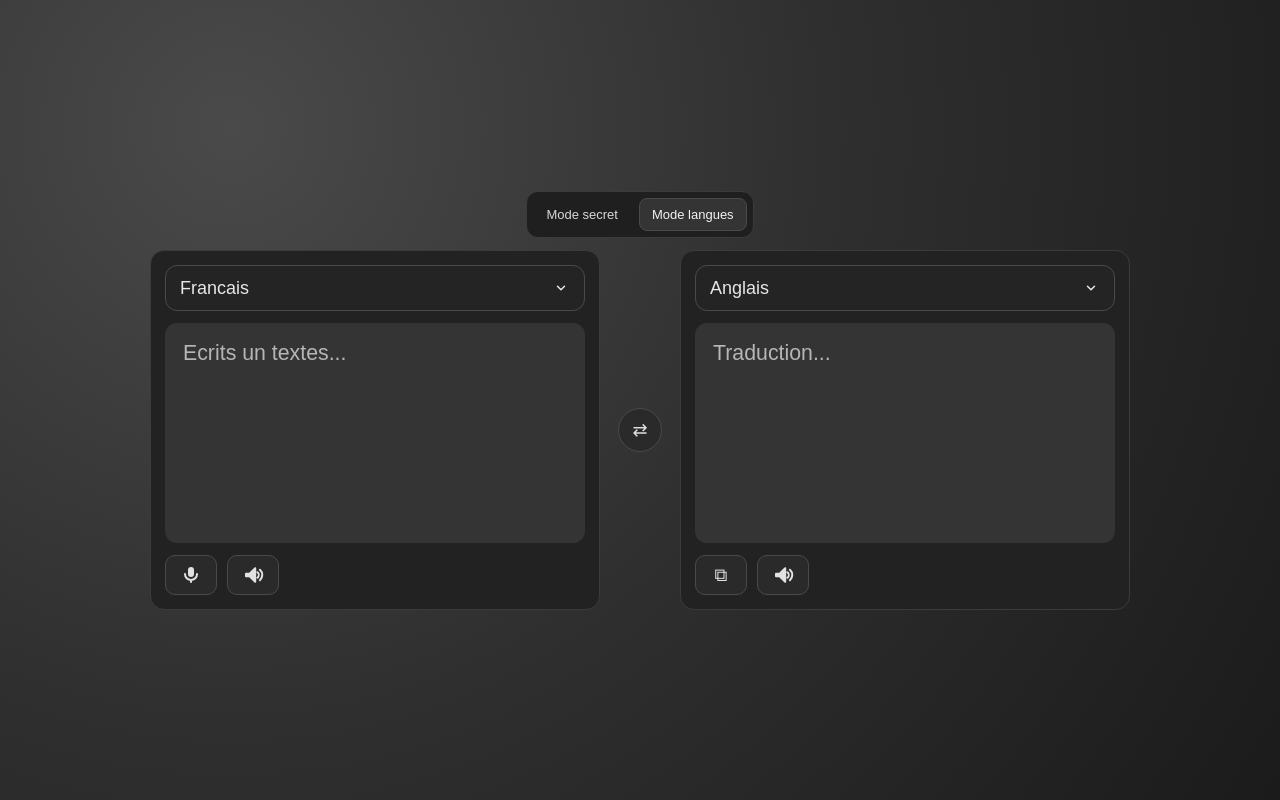
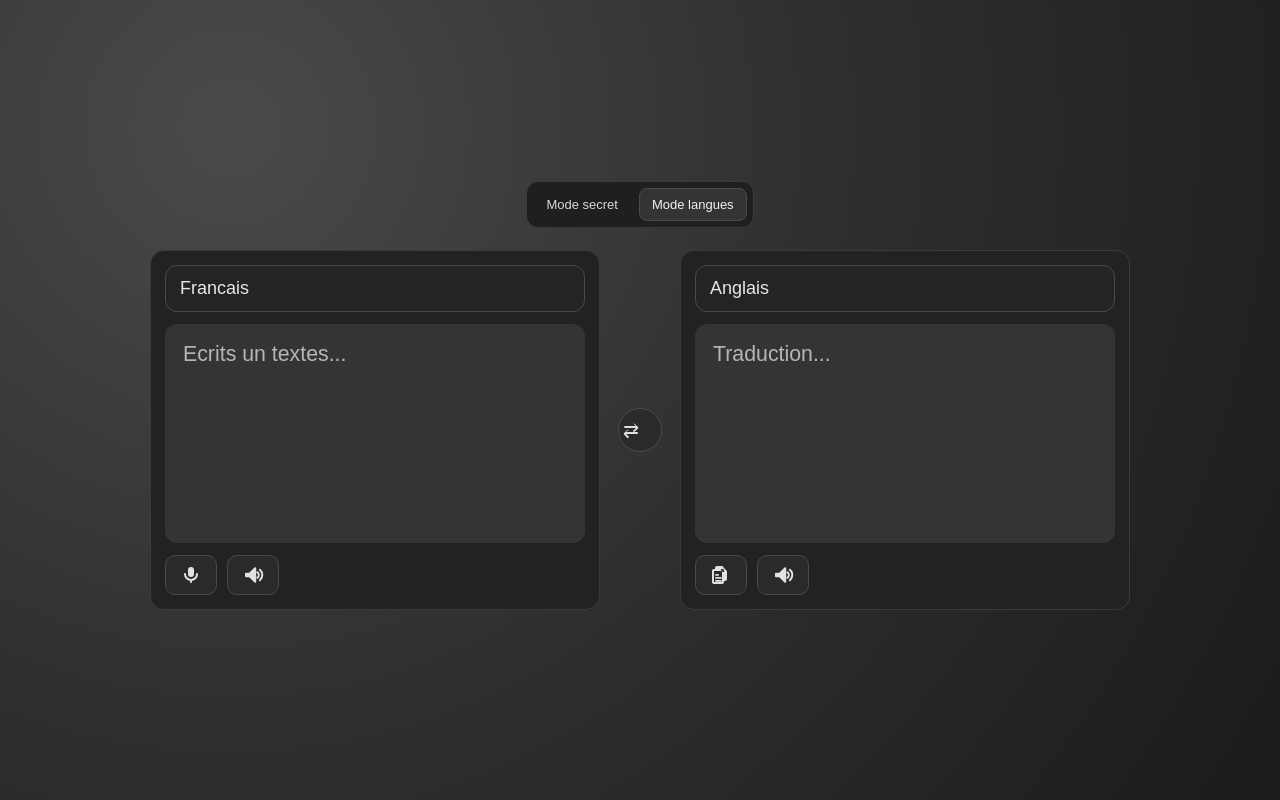
Before and after one commit to mileydelatreche-43Y4EH/languesecrete, a Next.js app: page / in a window 1280 px wide. Both pictures are taken after a click on the button "Mode langues". Built offline with nearby package versions, Linux system fonts and the light colour scheme.

Commit message:
update design et corrections

```diff
--- a/src/app/page.module.css
+++ b/src/app/page.module.css
@@ -23,6 +23,7 @@
   border: 1px solid #3b3b3b;
   border-radius: 12px;
   padding: 6px;
+  transform: translateY(-10px);
 }
 
 .viewButton {
@@ -85,6 +86,28 @@
 }
 
 .languageSelect:focus {
+  outline: 2px solid #707070;
+  outline-offset: 1px;
+}
+
+.languageSearch {
+  width: 100%;
+  border: 1px solid #4a4a4a;
+  background: #242424;
+  color: #e7e7e7;
+  border-radius: 12px;
+  padding: 12px 14px;
+  font-size: 18px;
+  font-weight: 500;
+}
+
+.languageSearch::placeholder {
+  color: #a9a9a9;
+  font-size: 14px;
+  font-weight: 400;
+}
+
+.languageSearch:focus {
   outline: 2px solid #707070;
   outline-offset: 1px;
 }
@@ -207,6 +230,10 @@
     font-size: 16px;
   }
 
+  .languageSearch {
+    font-size: 16px;
+  }
+
   .textarea {
     font-size: 19px;
     min-height: 180px;
--- a/src/app/page.tsx
+++ b/src/app/page.tsx
@@ -5,7 +5,35 @@ import styles from "./page.module.css";
 
 type AppView = "secret" | "languages";
 type ModeCode = "normal" | "secret";
-type LanguageCode = "fr" | "en" | "es" | "de" | "it" | "pt";
+type LanguageCode =
+  | "fr"
+  | "en"
+  | "es"
+  | "de"
+  | "it"
+  | "pt"
+  | "ar"
+  | "bg"
+  | "zh"
+  | "ko"
+  | "da"
+  | "nl"
+  | "fi"
+  | "el"
+  | "he"
+  | "hi"
+  | "hu"
+  | "id"
+  | "ja"
+  | "no"
+  | "pl"
+  | "ro"
+  | "ru"
+  | "sv"
+  | "th"
+  | "tr"
+  | "uk"
+  | "vi";
 
 type ModeOption = {
   code: ModeCode;
@@ -54,6 +82,28 @@ const LANGUAGES: LanguageOption[] = [
   { code: "de", label: "Allemand", voice: "de-DE" },
   { code: "it", label: "Italien", voice: "it-IT" },
   { code: "pt", label: "Portugais", voice: "pt-PT" },
+  { code: "ar", label: "Arabe", voice: "ar-SA" },
+  { code: "bg", label: "Bulgare", voice: "bg-BG" },
+  { code: "zh", label: "Chinois", voice: "zh-CN" },
+  { code: "ko", label: "Coreen", voice: "ko-KR" },
+  { code: "da", label: "Danois", voice: "da-DK" },
+  { code: "nl", label: "Neerlandais", voice: "nl-NL" },
+  { code: "fi", label: "Finnois", voice: "fi-FI" },
+  { code: "el", label: "Grec", voice: "el-GR" },
+  { code: "he", label: "Hebreu", voice: "he-IL" },
+  { code: "hi", label: "Hindi", voice: "hi-IN" },
+  { code: "hu", label: "Hongrois", voice: "hu-HU" },
+  { code: "id", label: "Indonesien", voice: "id-ID" },
+  { code: "ja", label: "Japonais", voice: "ja-JP" },
+  { code: "no", label: "Norvegien", voice: "nb-NO" },
+  { code: "pl", label: "Polonais", voice: "pl-PL" },
+  { code: "ro", label: "Roumain", voice: "ro-RO" },
+  { code: "ru", label: "Russe", voice: "ru-RU" },
+  { code: "sv", label: "Suedois", voice: "sv-SE" },
+  { code: "th", label: "Thai", voice: "th-TH" },
+  { code: "tr", label: "Turc", voice: "tr-TR" },
+  { code: "uk", label: "Ukrainien", voice: "uk-UA" },
+  { code: "vi", label: "Vietnamien", voice: "vi-VN" },
 ];
 
 const SECRET_MAP: Record<string, string> = {
@@ -107,6 +157,28 @@ function SpeakerIcon() {
       <path
         fill="currentColor"
         d="M13.5 4.5a1 1 0 0 1 1.707.707v13.586a1 1 0 0 1-1.707.707L8.207 14.207H5a1 1 0 0 1-1-1V10.79a1 1 0 0 1 1-1h3.207L13.5 4.5Zm4.702 1.605a1 1 0 0 1 1.414-.054 8 8 0 0 1 0 11.897 1 1 0 0 1-1.36-1.468 6 6 0 0 0 0-8.961 1 1 0 0 1-.054-1.414Zm-2.44 2.42a1 1 0 0 1 1.41-.084 4.8 4.8 0 0 1 0 7.117 1 1 0 1 1-1.326-1.498 2.8 2.8 0 0 0 0-4.12 1 1 0 0 1-.084-1.414Z"
+      />
+    </svg>
+  );
+}
+
+function CopyIcon() {
+  return (
+    <svg viewBox="0 0 24 24" className={styles.iconSvg} aria-hidden="true">
+      <path
+        fill="currentColor"
+        d="M8 3a2 2 0 0 0-2 2v1H5a2 2 0 0 0-2 2v11a2 2 0 0 0 2 2h8a2 2 0 0 0 2-2v-1h1a2 2 0 0 0 2-2V8.8a2 2 0 0 0-.56-1.39l-2.86-2.99A2 2 0 0 0 13.14 3H8Zm6 2.4 1.72 1.8H14V5.4ZM5 8h8v11H5V8Zm4 3a.9.9 0 1 1 0 1.8H7a.9.9 0 0 1 0-1.8h2Zm2.9 3a.9.9 0 1 1 0 1.8H7a.9.9 0 0 1 0-1.8h4.9Zm0 3a.9.9 0 1 1 0 1.8H7a.9.9 0 0 1 0-1.8h4.9Zm3.1-1h1V9h-2a2 2 0 0 1-2-2V5H8v1h5a2 2 0 0 1 2 2v8Z"
+      />
+    </svg>
+  );
+}
+
+function SwapIcon() {
+  return (
+    <svg viewBox="0 0 24 24" className={styles.iconSvg} aria-hidden="true">
+      <path
+        fill="currentColor"
+        d="M14.5 6a1 1 0 0 1 1.4 0l3.1 3.1a1 1 0 0 1 0 1.4l-3.1 3.1a1 1 0 1 1-1.4-1.4L16.9 10H6a1 1 0 1 1 0-2h10.9l-2.4-2.3a1 1 0 0 1 0-1.4Zm-5 4.4a1 1 0 0 1 0 1.4L7.1 14H18a1 1 0 1 1 0 2H7.1l2.4 2.3a1 1 0 1 1-1.4 1.4L5 16.6a1 1 0 0 1 0-1.4l3.1-3.1a1 1 0 0 1 1.4 0Z"
       />
     </svg>
   );
@@ -166,12 +238,38 @@ function getOppositeMode(mode: ModeCode): ModeCode {
   return mode === "normal" ? "secret" : "normal";
 }
 
+function getLanguageLabel(code: LanguageCode) {
+  return LANGUAGES.find((language) => language.code === code)?.label ?? "Francais";
+}
+
+function resolveLanguageCode(query: string, fallback: LanguageCode): LanguageCode {
+  const cleaned = query.trim().toLowerCase();
+  if (!cleaned) {
+    return fallback;
+  }
+
+  const exactMatch = LANGUAGES.find(
+    (language) =>
+      language.label.toLowerCase() === cleaned || language.code.toLowerCase() === cleaned,
+  );
+  if (exactMatch) {
+    return exactMatch.code;
+  }
+
+  const partialMatch = LANGUAGES.find((language) =>
+    language.label.toLowerCase().startsWith(cleaned),
+  );
+  return partialMatch?.code ?? fallback;
+}
+
 export default function Home() {
   const [appView, setAppView] = useState<AppView>("secret");
   const [sourceMode, setSourceMode] = useState<ModeCode>("secret");
   const [targetMode, setTargetMode] = useState<ModeCode>("normal");
   const [sourceLanguage, setSourceLanguage] = useState<LanguageCode>("fr");
   const [targetLanguage, setTargetLanguage] = useState<LanguageCode>("en");
+  const [sourceLanguageQuery, setSourceLanguageQuery] = useState("Francais");
+  const [targetLanguageQuery, setTargetLanguageQuery] = useState("Anglais");
   const [sourceText, setSourceText] = useState("NPAKPIT VITDPT");
   const [isListening, setIsListening] = useState(false);
   const [copyStatus, setCopyStatus] = useState<"idle" | "copied">("idle");
@@ -205,6 +303,8 @@ export default function Home() {
     } else {
       setSourceLanguage(targetLanguage);
       setTargetLanguage(sourceLanguage);
+      setSourceLanguageQuery(getLanguageLabel(targetLanguage));
+      setTargetLanguageQuery(getLanguageLabel(sourceLanguage));
     }
     setSourceText(translatedText);
   };
@@ -282,6 +382,8 @@ export default function Home() {
             onClick={() => {
               setAppView("languages");
               setSourceText("");
+              setSourceLanguageQuery(getLanguageLabel(sourceLanguage));
+              setTargetLanguageQuery(getLanguageLabel(targetLanguage));
             }}
           >
             Mode langues
@@ -291,32 +393,48 @@ export default function Home() {
         <section className={styles.translator}>
           <article className={styles.panel}>
             <div className={styles.panelTop}>
+              {appView === "secret" ? (
                 <select
                   className={styles.languageSelect}
-                value={appView === "secret" ? sourceMode : sourceLanguage}
+                  value={sourceMode}
                   onChange={(event) => {
-                  if (appView === "secret") {
                     const nextSourceMode = event.target.value as ModeCode;
                     setSourceMode(nextSourceMode);
                     setTargetMode(getOppositeMode(nextSourceMode));
-                  } else {
-                    setSourceLanguage(event.target.value as LanguageCode);
-                  }
                     setSourceText("");
                   }}
                 >
-                {appView === "secret"
-                  ? MODES.map((mode) => (
+                  {MODES.map((mode) => (
                     <option key={mode.code} value={mode.code}>
                       {mode.label}
                     </option>
-                    ))
-                  : LANGUAGES.map((language) => (
-                      <option key={language.code} value={language.code}>
-                        {language.label}
-                      </option>
                   ))}
                 </select>
+              ) : (
+                <>
+                  <input
+                    className={styles.languageSearch}
+                    list="source-language-options"
+                    value={sourceLanguageQuery}
+                    onChange={(event) => {
+                      const nextQuery = event.target.value;
+                      setSourceLanguageQuery(nextQuery);
+                      const nextCode = resolveLanguageCode(nextQuery, sourceLanguage);
+                      setSourceLanguage(nextCode);
+                      setSourceText("");
+                    }}
+                    onBlur={() => {
+                      setSourceLanguageQuery(getLanguageLabel(sourceLanguage));
+                    }}
+                    placeholder="Rechercher une langue..."
+                  />
+                  <datalist id="source-language-options">
+                    {LANGUAGES.map((language) => (
+                      <option key={language.code} value={language.label} />
+                    ))}
+                  </datalist>
+                </>
+              )}
             </div>
 
             <textarea
@@ -351,38 +469,54 @@ export default function Home() {
 
           <div className={styles.swapWrap}>
             <button type="button" className={styles.swapButton} onClick={handleSwap}>
-              ⇄
+              <SwapIcon />
             </button>
           </div>
 
           <article className={styles.panel}>
             <div className={styles.panelTop}>
+              {appView === "secret" ? (
                 <select
                   className={styles.languageSelect}
-                value={appView === "secret" ? targetMode : targetLanguage}
+                  value={targetMode}
                   onChange={(event) => {
-                  if (appView === "secret") {
                     const nextTargetMode = event.target.value as ModeCode;
                     setTargetMode(nextTargetMode);
                     setSourceMode(getOppositeMode(nextTargetMode));
-                  } else {
-                    setTargetLanguage(event.target.value as LanguageCode);
-                  }
                     setSourceText("");
                   }}
                 >
-                {appView === "secret"
-                  ? MODES.map((mode) => (
+                  {MODES.map((mode) => (
                     <option key={mode.code} value={mode.code}>
                       {mode.label}
                     </option>
-                    ))
-                  : LANGUAGES.map((language) => (
-                      <option key={language.code} value={language.code}>
-                        {language.label}
-                      </option>
                   ))}
                 </select>
+              ) : (
+                <>
+                  <input
+                    className={styles.languageSearch}
+                    list="target-language-options"
+                    value={targetLanguageQuery}
+                    onChange={(event) => {
+                      const nextQuery = event.target.value;
+                      setTargetLanguageQuery(nextQuery);
+                      const nextCode = resolveLanguageCode(nextQuery, targetLanguage);
+                      setTargetLanguage(nextCode);
+                      setSourceText("");
+                    }}
+                    onBlur={() => {
+                      setTargetLanguageQuery(getLanguageLabel(targetLanguage));
+                    }}
+                    placeholder="Rechercher une langue..."
+                  />
+                  <datalist id="target-language-options">
+                    {LANGUAGES.map((language) => (
+                      <option key={language.code} value={language.label} />
+                    ))}
+                  </datalist>
+                </>
+              )}
             </div>
 
             <textarea
@@ -400,9 +534,11 @@ export default function Home() {
                 title="Copier la traduction"
                 aria-label="Copier la traduction"
               >
-                <span className={styles.iconGlyph}>
-                  {copyStatus === "copied" ? "✓" : "⧉"}
-                </span>
+                {copyStatus === "copied" ? (
+                  <span className={styles.iconGlyph}>✓</span>
+                ) : (
+                  <CopyIcon />
+                )}
               </button>
               <button
                 type="button"
```
Lines whose indentation alone changed are shown as unchanged.
